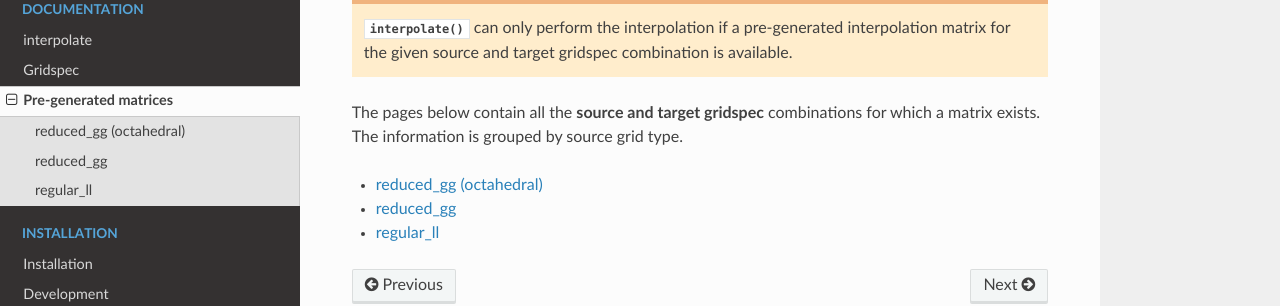
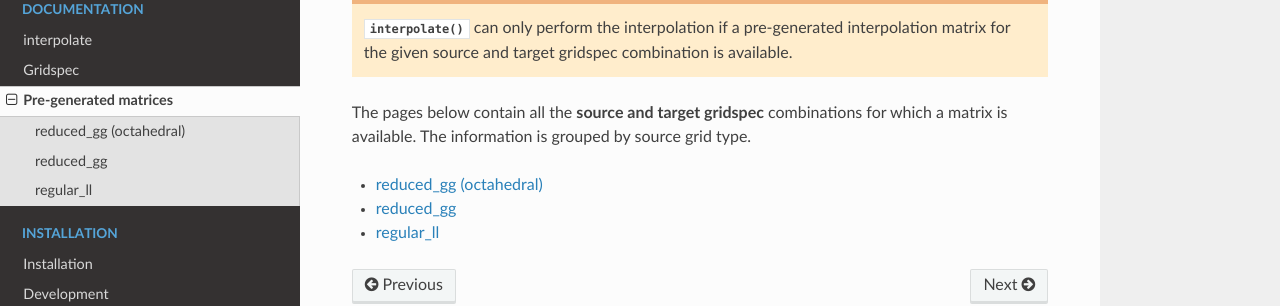
Before and after one commit to ecmwf/earthkit-regrid, a Sphinx documentation site: the page built from docs/inventory/index.rst, in a window 1280 px wide. Shown: the part 185-491 px from the top of the page. Built offline with Sphinx 7.4.7 and the Read the Docs theme 2.0.0, drawn with Linux system fonts in a browser that asks for light colours.

Commit message:
Add matrix inventory and gridspecs to docs

```diff
--- a/docs/inventory/index.rst
+++ b/docs/inventory/index.rst
@@ -5,7 +5,7 @@ Pre-generated matrices
 
 .. include:: pre_gen_warn.rst
 
-The pages below contain all the **source and target gridspec** combinations for which a matrix exists. The information is grouped by source grid type.
+The pages below contain all the **source and target gridspec** combinations for which a matrix is available. The information is grouped by source grid type.
 
 .. toctree::
     :maxdepth: 1
```
